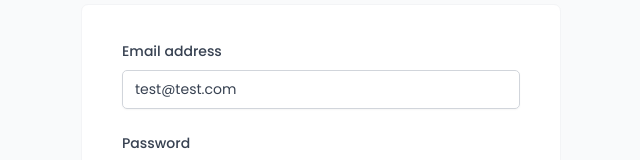
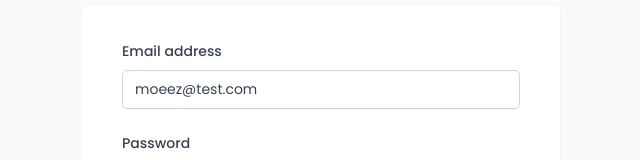
Before and after one commit to Moeez143/The-Wild-Oasis, a React (Vite) app: page /login in a window 1280 px wide. Shown: the part 349-509 px from the top of the page, without its empty margins (319-959 px from the left). Built offline with nearby package versions, Linux system fonts and the light colour scheme; a web font is replaced by a local one.

Commit message:
final touches

```diff
--- a/src/features/authentication/LoginForm.jsx
+++ b/src/features/authentication/LoginForm.jsx
@@ -7,7 +7,7 @@ import SpinnerMini from "../../ui/SpinnerMini";
 import { useLogin } from "./useLogin";
 
 function LoginForm() {
-  const [email, setEmail] = useState("test@test.com");
+  const [email, setEmail] = useState("moeez@test.com");
   const [password, setPassword] = useState("");
   const { login, isLoading } = useLogin();
 
```
